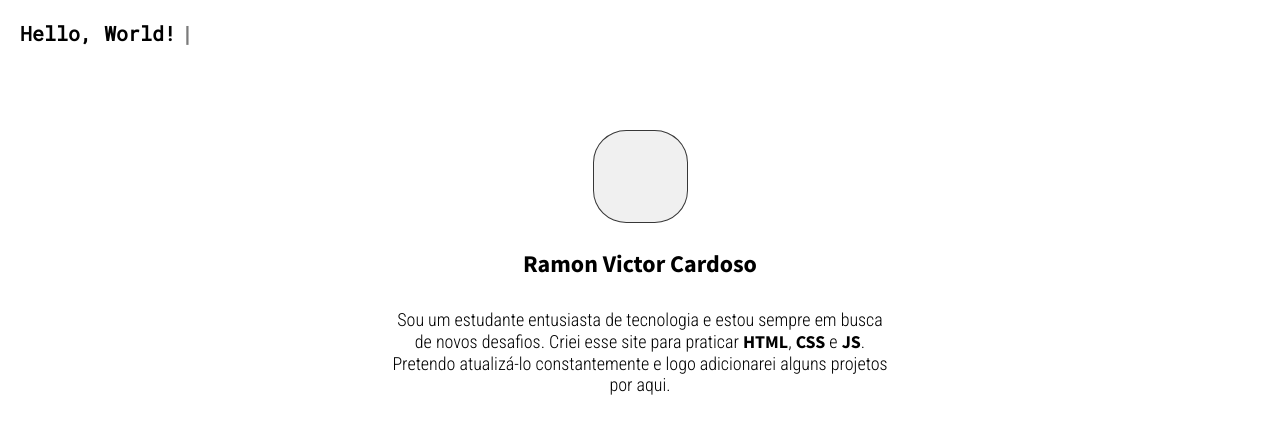
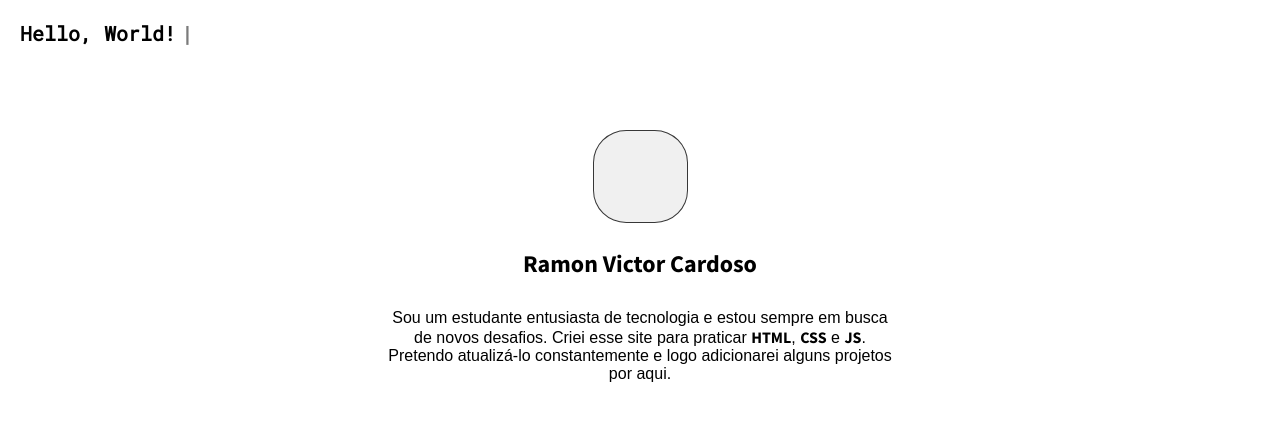
Before and after one commit to ramon-victor/website, a plain HTML site: page index.html in a window 1280 px wide. Shown: the top 445 px of the page. Drawn offline with Linux system fonts and the light colour scheme; a script that the page names is missing.

Commit message:
Update styles.css

```diff
--- a/css/style.css
+++ b/css/style.css
@@ -53,11 +53,11 @@ header {
     margin: 10px;
 }
 
-header > h1 {
+header>h1 {
     font-family: 'Roboto Mono', monospace;
 }
 
-header > h1::after {
+header>h1::after {
     animation: blink .7s infinite;
     content: "|";
     margin-left: 5px;
@@ -65,7 +65,9 @@ header > h1::after {
 }
 
 @keyframes blink {
-    0%, 100% {
+
+    0%,
+    100% {
         opacity: 1;
     }
 
@@ -74,7 +76,8 @@ header > h1::after {
     }
 }
 
-main, footer {
+main,
+footer {
     margin: auto;
     margin-top: 5%;
     width: 75%;
@@ -101,17 +104,17 @@ main, footer {
     transform: scale(1.025);
 }
 
-article > h1 {
-    font-size: 24px;
+article>h1 {
+    font-size: 1.5rem;
     margin-bottom: 30px;
     font-weight: 700;
 }
 
-article > p {
-    font-family: 'Roboto Condensed', sans-serif;
-    max-width: 500px;
+article>p {
+    font-family: 'Fira Sans', sans-serif;
+    max-width: 32rem;
     margin: auto;
-    font-size: 18px;
+    font-size: 1rem;
     font-weight: lighter;
 }
 
@@ -119,7 +122,7 @@ aside {
     margin-top: 8%;
 }
 
-aside > picture {
+aside>picture {
     display: inline-block;
     margin-left: 8px;
     margin-right: 8px;
@@ -160,5 +163,5 @@ footer {
     padding: 0;
     bottom: 0;
     width: 100%;
-    height:40px;
+    height: 40px;
 }
```
